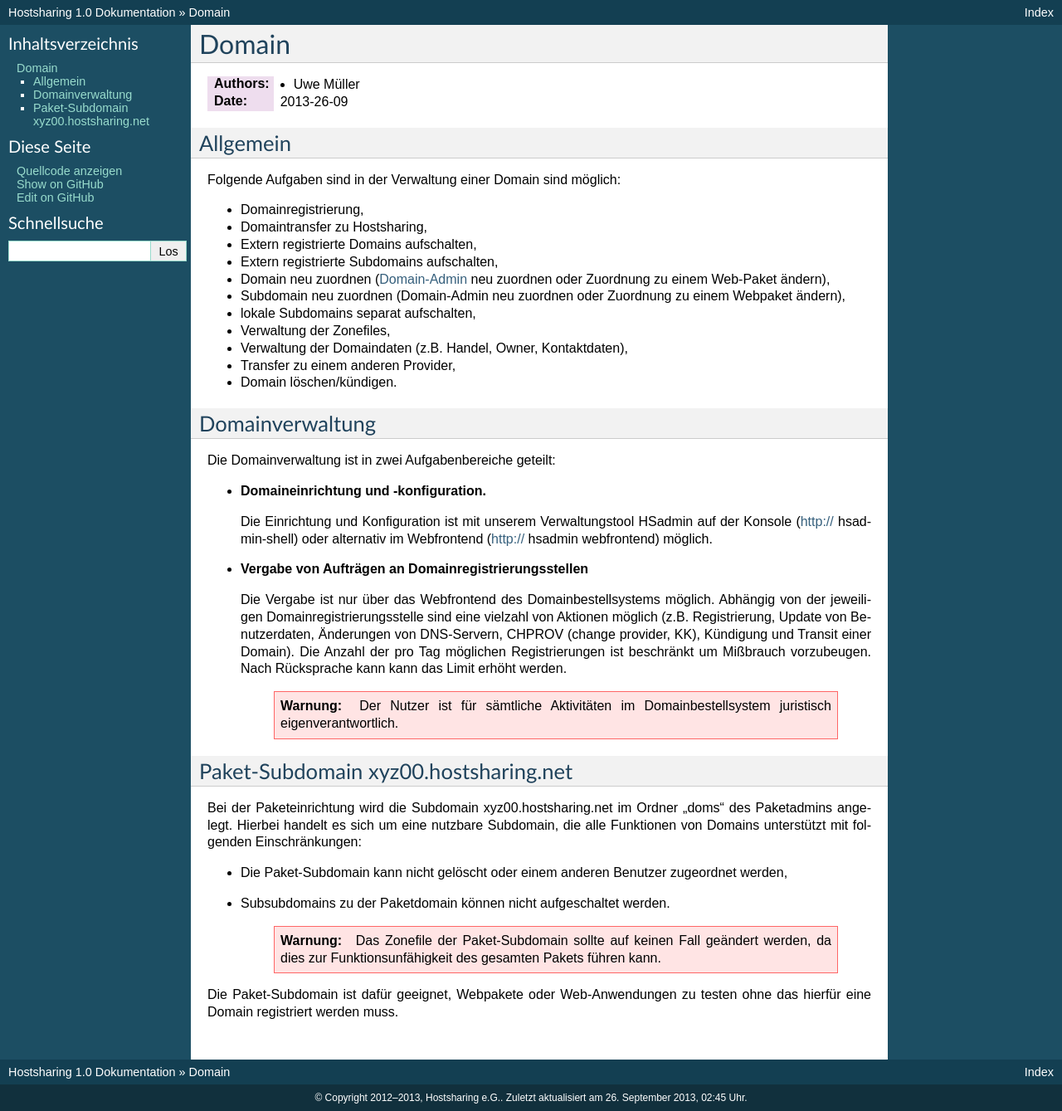
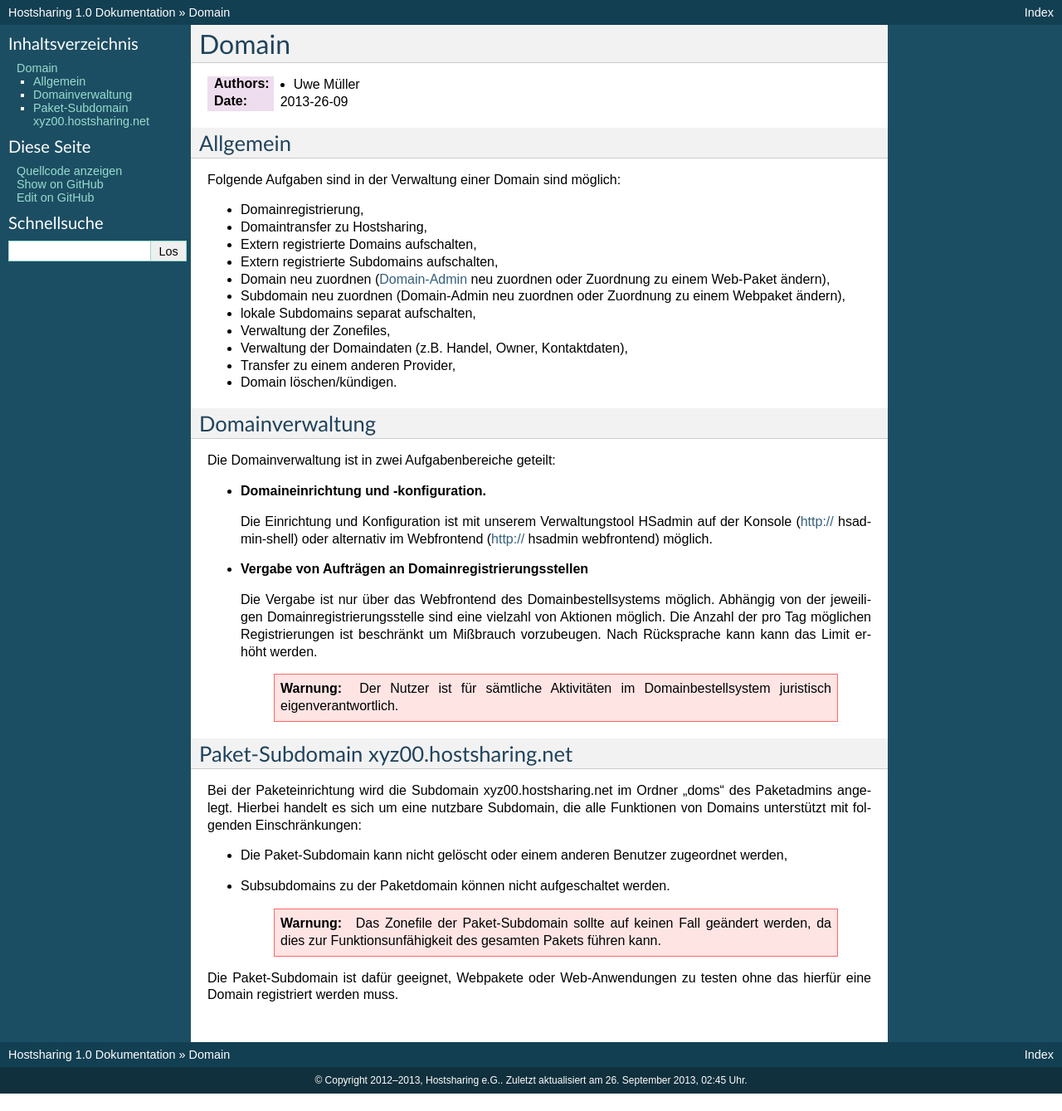
Before and after one commit to hostsharing/hs.docs.users, a Sphinx documentation site: the page built from source/domain.rst, in a window 1280 px wide. Shown: the whole page at 83% size. Built offline with Sphinx 7.4.7, drawn with Linux system fonts in a browser that asks for light colours; pages that are not in the unit, such as notebooks, are missing from menus; after the commit the page ends 1318 px from its top, so only the background shows below that.

Commit message:
delete domain orders

```diff
--- a/source/domain.rst
+++ b/source/domain.rst
@@ -34,7 +34,7 @@
 
 * **Vergabe von Aufträgen an Domainregistrierungsstellen**
 
-  Die Vergabe ist nur über das Webfrontend des Domainbestellsystems möglich. Abhängig von der jeweiligen Domainregistrierungsstelle sind eine vielzahl von Aktionen möglich (z.B. Registrierung, Update von Benutzerdaten, Änderungen von DNS-Servern, CHPROV (change provider, KK), Kündigung und Transit einer Domain). Die Anzahl der pro Tag möglichen Registrierungen ist beschränkt um Mißbrauch vorzubeugen. Nach Rücksprache kann kann das Limit erhöht werden.
+  Die Vergabe ist nur über das Webfrontend des Domainbestellsystems möglich. Abhängig von der jeweiligen Domainregistrierungsstelle sind eine vielzahl von Aktionen möglich. Die Anzahl der pro Tag möglichen Registrierungen ist beschränkt um Mißbrauch vorzubeugen. Nach Rücksprache kann kann das Limit erhöht werden.
 
    .. warning::
 
```
